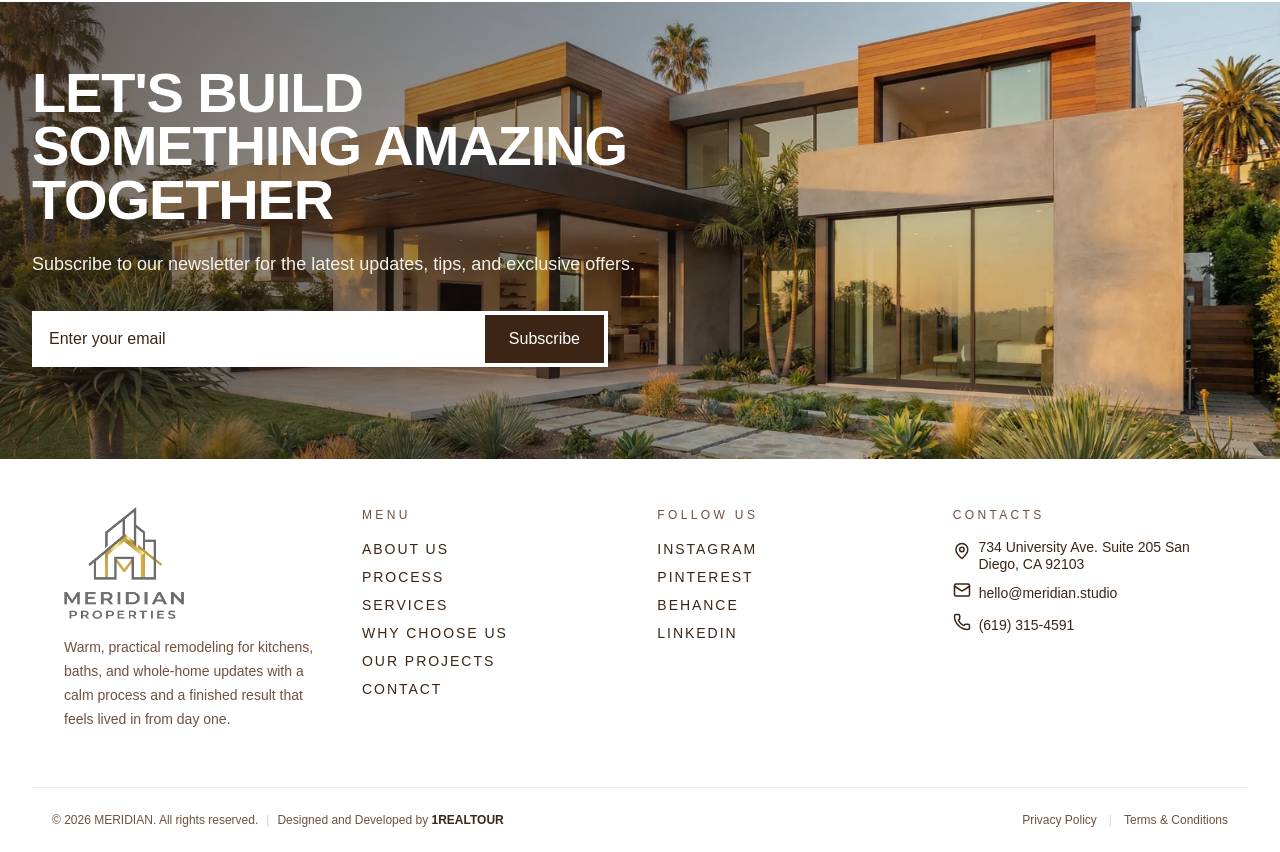
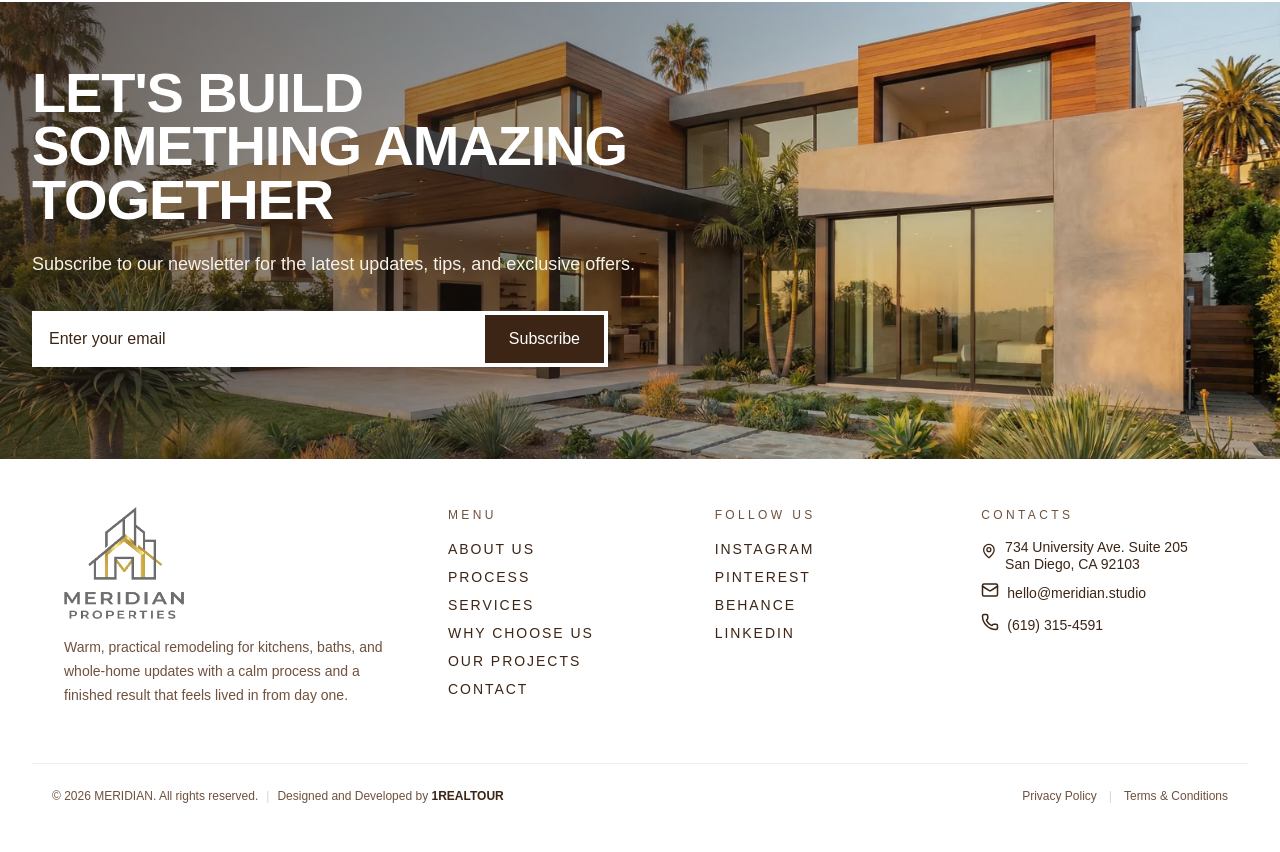
Before and after one commit to awaiskhancpp/meridian, a Next.js app: page /blogs/small-kitchen-remodel-ideas-seattle in a window 1280 px wide. Shown: the part 3178-4030 px from the top of the page. After the commit the page ends 4006 px from the top, so only its background shows below. Built offline with nearby package versions, Linux system fonts and the light colour scheme; a web font is replaced by a local one.

Commit message:
fix: adjust layout and spacing in Footer component for improved responsiveness

```diff
--- a/src/components/homepage/Footer.tsx
+++ b/src/components/homepage/Footer.tsx
@@ -32,9 +32,9 @@ export default function Footer() {
     <footer id="footer" className=" ">
       <Container>
         <div className="mx-auto w-full py-6">
-          <div className="grid grid-cols-1 gap-8 px-5 py-6 backdrop-blur-sm sm:px-6 lg:grid-cols-12 lg:gap-10 lg:px-8 lg:py-6">
+          <div className="grid grid-cols-1  px-5 py-6 backdrop-blur-sm sm:px-6 lg:grid-cols-12  lg:px-8 lg:py-6">
             {/* Brand Section */}
-            <div className="space-y-4 lg:col-span-3">
+            <div className="space-y-4 lg:col-span-4 lg:mr-10 ">
               <div className="text-xl font-semibold tracking-[0.18em] text-dark">
                 <Image src="/logo.png" alt="" width={120} height={100} />
               </div>
@@ -45,7 +45,7 @@ export default function Footer() {
             </div>
 
             {/* Menu Section */}
-            <div className="grid grid-cols-2 gap-8 sm:grid-cols-2 sm:gap-x-6 sm:gap-y-8 md:grid-cols-3 lg:col-span-9 lg:gap-x-8">
+            <div className="grid grid-cols-2 gap-8 sm:grid-cols-2 sm:gap-x-6 sm:gap-y-8 md:grid-cols-3 lg:col-span-8 lg:gap-x-8">
               <div className="flex flex-col gap-2  lg:gap-4">
                 <p className="text-xs font-normal uppercase tracking-[0.28em] text-dark-muted ">
                   Menu
```
